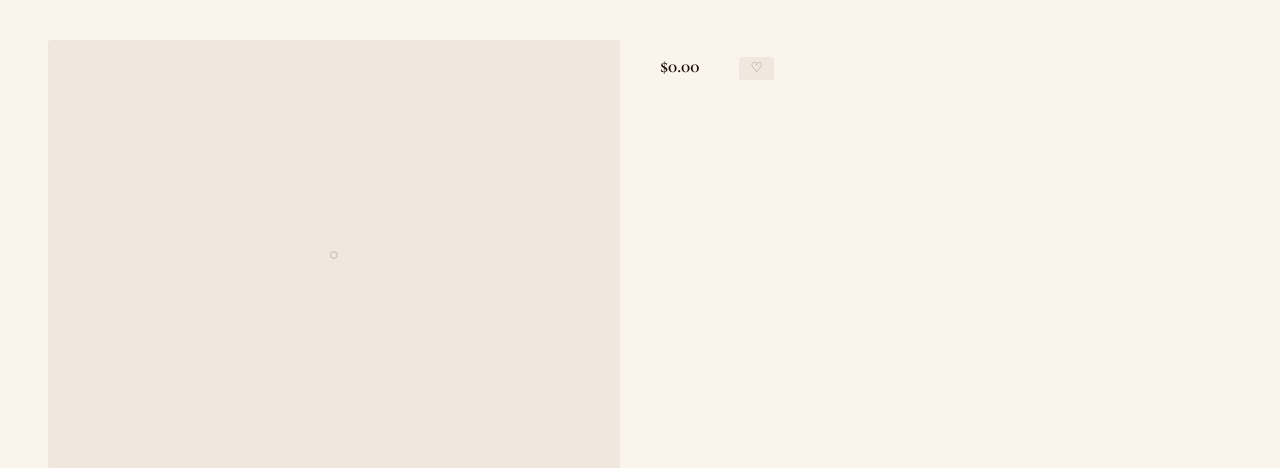
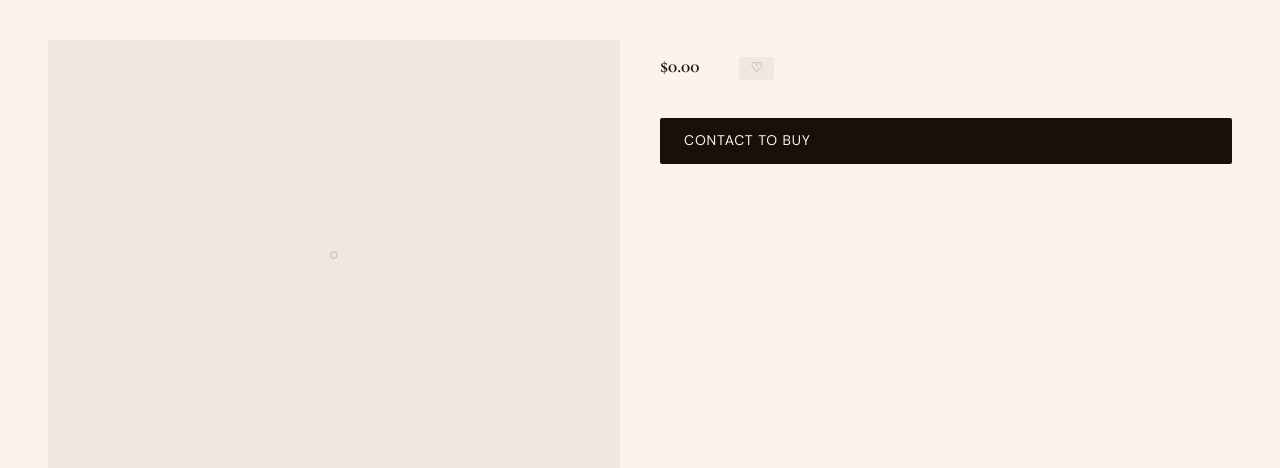
Before and after one commit to jasonmotylinski/sellout, a FastAPI app: template templates/item_detail.html in a window 1280 px wide. Shown: the part 68-536 px from the top of the page. Run offline with FastAPI, Linux system fonts and the light colour scheme; the template is opened without the code that fills it, so the values that code supplies are empty.

Commit message:
feature: email address

```diff
--- a/templates/base.html
+++ b/templates/base.html
@@ -564,6 +564,22 @@
       line-height: 1.6;
     }
 
+    .contact-btn {
+      display: inline-block;
+      margin-top: 1.5rem;
+      padding: 0.75rem 1.5rem;
+      background: var(--espresso);
+      color: var(--cream);
+      font-family: var(--sans);
+      font-size: 0.875rem;
+      letter-spacing: 0.06em;
+      text-transform: uppercase;
+      text-decoration: none;
+      border-radius: 2px;
+      transition: opacity 0.15s;
+    }
+    .contact-btn:hover { opacity: 0.8; }
+
     /* ── Lightbox ───────────────────────────────── */
     .detail-main-img--zoomable { cursor: zoom-in; }
 
--- a/templates/item_detail.html
+++ b/templates/item_detail.html
@@ -39,6 +39,9 @@
     </div>
     {% if item.description %}
     <p class="detail-desc">{{ item.description }}</p>
+    {% endif %}
+    {% if item.status != 'sold' %}
+    <a class="contact-btn" href="mailto:montrose.seller@gmail.com?subject=Interested in: {{ item.title | urlencode }}">Contact to buy</a>
     {% endif %}
   </div>
 
```
